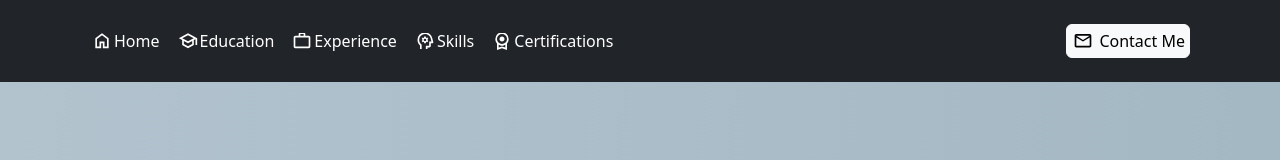
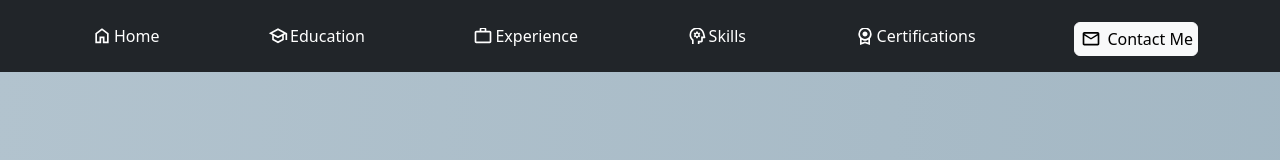
Before and after one commit to BasharAlQudah/Resume, a plain HTML site: page index.html in a window 1280 px wide. Shown: the top 160 px of the page. Drawn offline with nearby package versions, Linux system fonts and the light colour scheme.

Commit message:
css header bug fixed

```diff
--- a/css/stylesheet.css
+++ b/css/stylesheet.css
@@ -34,9 +34,16 @@ body{
 }
 .cen{
     display: flex !important;
-    justify-content: end !important;
-    align-items: end !important;
+    justify-content: space-around !important;
+    align-items: start !important;
+    width: 100% !important;
 }
 .ul-head{
     list-style: none ;
 }
+.last{
+    display: flex !important;
+    justify-content: space-around !important;
+    align-items: end !important;
+    order: 10;
+}
--- a/index.html
+++ b/index.html
@@ -16,8 +16,8 @@
         <header class="p-3 text-bg-dark">
 
             <div class="container ">
-                <div class="d-flex flex-wrap align-items-center justify-content-between justify-content-between">
-                    <ul class="nav col-9 col-lg-auto me-lg-auto mb-2 justify-content-between mb-md-0">
+                <div class="col-12 d-flex flex-wrap align-items-center justify-content-center justify-content-between">
+                    <ul class="nav col-12 col-lg-12 me-lg-auto mb-2 justify-content-between mb-md-0">
                         <li><a href="./index2.html" class="nav-link px-2 text-white">
                                 <img src="./assets/svg/home-logo.svg" alt="Home logo">Home
                             </a>
@@ -38,11 +38,8 @@
                                 <img src="./assets/svg/certification-logo.svg" alt="Certifications logo">Certifications
                             </a>
                         </li>
-
-                    </ul>
-                    <ul class="cen list-unstyled p-2 justify-content-end col-3 m-0 p-0 ">
-                        <li class="justify-content-end align-items-end offset-md-3">
-                            <a href="mailto:QudahBashar2@gmail.com" type="button" class="btn btn-light p-1">
+                        <li class="last">
+                            <a href="mailto:QudahBashar2@gmail.com" class="btn btn-light p-1">
                                 <img src="./assets/svg/mail.svg" alt="Certifications logo" class="p-0 m-0"> Contact Me
                             </a>
                         </li>
```
